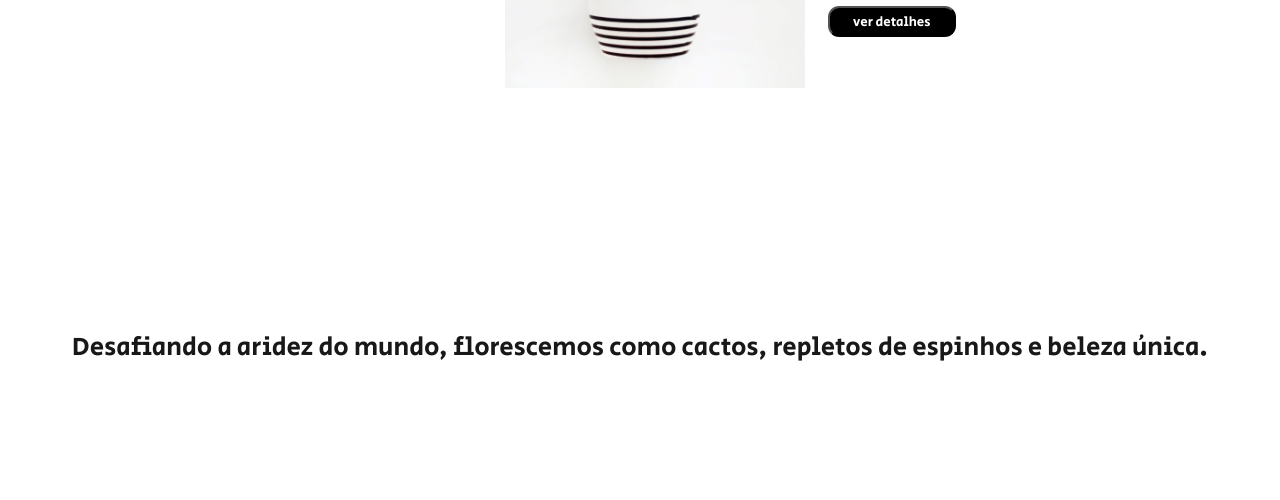
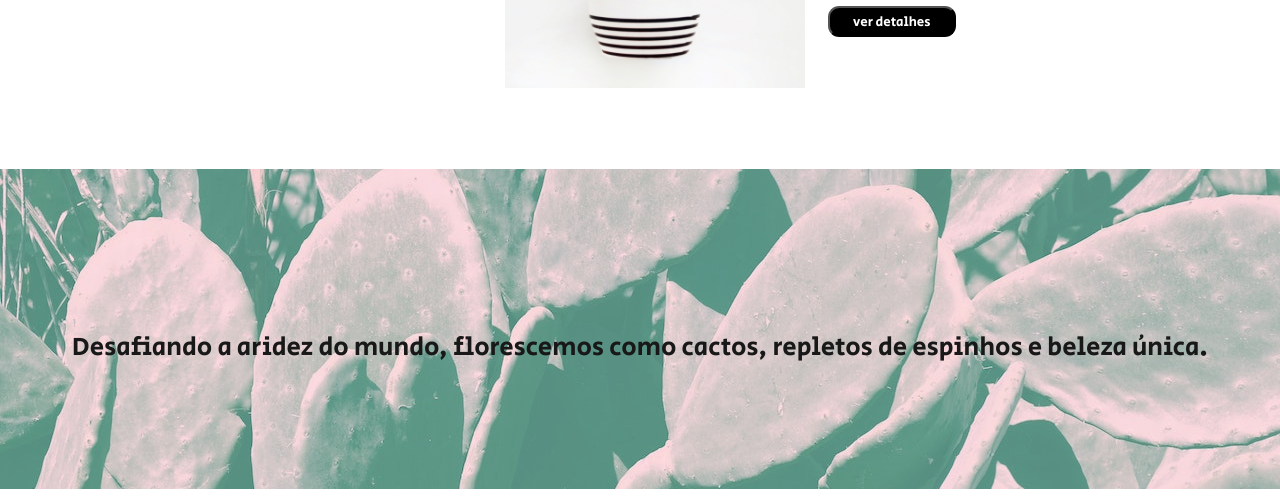
Before and after one commit to jeffszo/store-cups, a plain HTML site: page index.html in a window 1280 px wide. Shown: the part 452-952 px from the top of the page. Drawn offline with Linux system fonts and the light colour scheme; the site is published under a folder, as on GitHub Pages, so addresses that start at the root find nothing.

Commit message:
Imagem da sessão

```diff
--- a/css/style.css
+++ b/css/style.css
@@ -114,8 +114,9 @@ main{
     height: 20rem;
     opacity: 0.9;
     font-size: 1.3rem;
-    background-image: url(/images/cacto-background.jpg);
+    background-image: url(../images/cacto-background.jpg);
 }
+
 
 .p-about{
     margin: 10rem 0 0 0 ;
```
